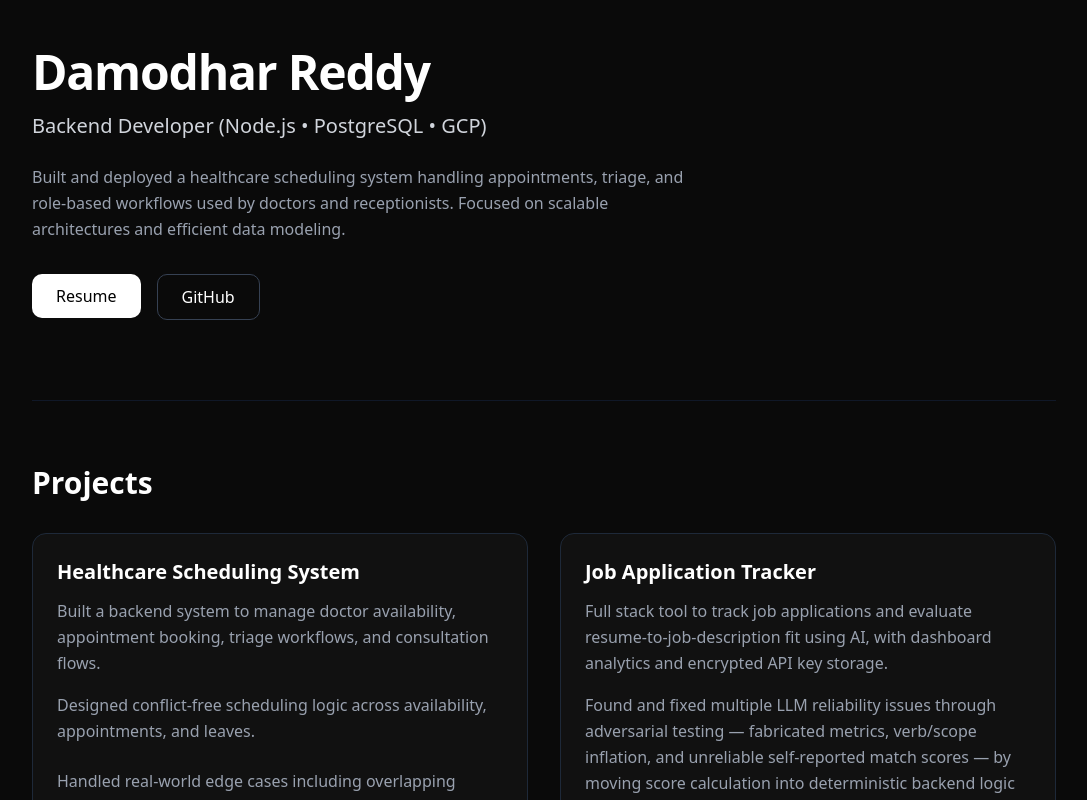
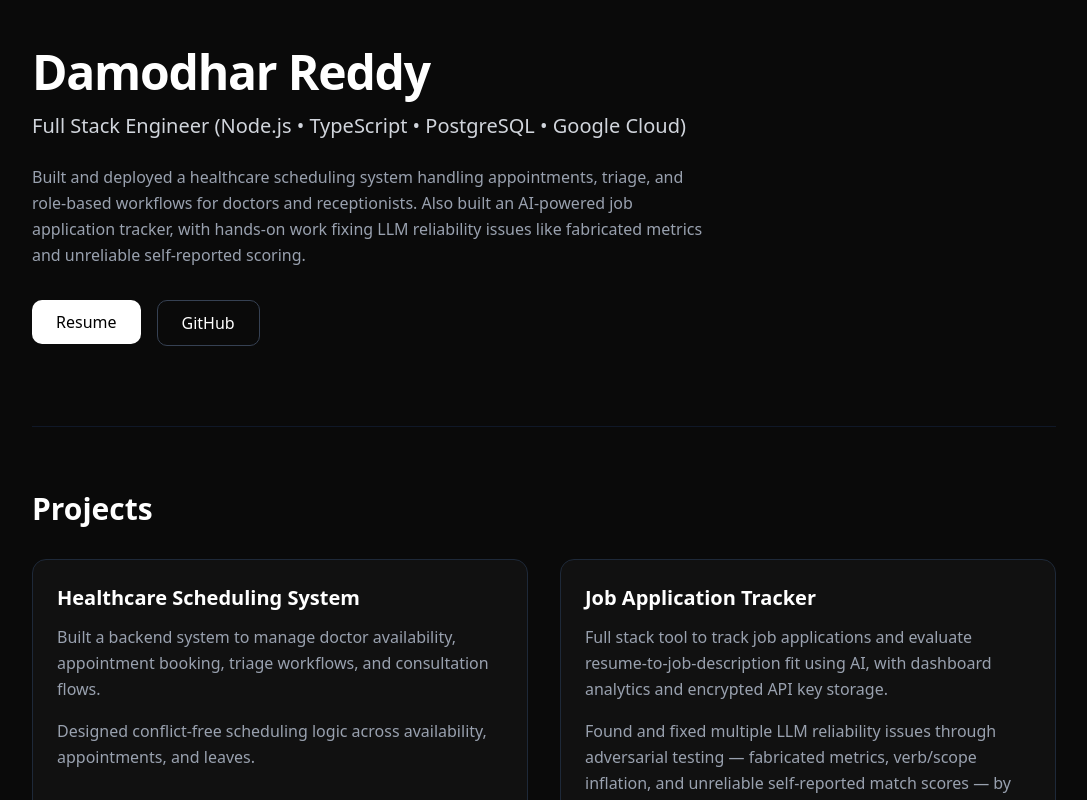
Before and after one commit to DamodharGona/portfolio-app, a React (Vite) app: page / in a window 1280 px wide. Shown: the top 800 px of the page, without its empty margins (96-1183 px from the left). Built offline with nearby package versions, Linux system fonts and the light colour scheme.

Commit message:
updated hero section

```diff
--- a/src/homePage.jsx
+++ b/src/homePage.jsx
@@ -16,14 +16,16 @@ function Home() {
             Damodhar Reddy
           </h1>
 
-          <p className={`${TEXT_SECONDARY} text-lg md:text-xl mb-6 font-medium`}>
-            Backend Developer (Node.js • PostgreSQL • GCP)
-          </p>
+         <p className={`${TEXT_SECONDARY} text-lg md:text-xl mb-6 font-medium`}>
+  Full Stack Engineer (Node.js • TypeScript • PostgreSQL • Google Cloud)
+</p>
 
-          <p className={`${TEXT_TERTIARY} max-w-2xl leading-relaxed`}>
-            Built and deployed a healthcare scheduling system handling
-            appointments, triage, and role-based workflows used by doctors and
-            receptionists. Focused on scalable architectures and efficient data modeling.
+         <p className={`${TEXT_TERTIARY} max-w-2xl leading-relaxed`}>
+            Built and deployed a healthcare scheduling system handling appointments,
+            triage, and role-based workflows for doctors and receptionists. Also
+            built an AI-powered job application tracker, with hands-on work fixing
+            LLM reliability issues like fabricated metrics and unreliable
+            self-reported scoring.
           </p>
 
           <div className="mt-8 flex gap-4">
```
